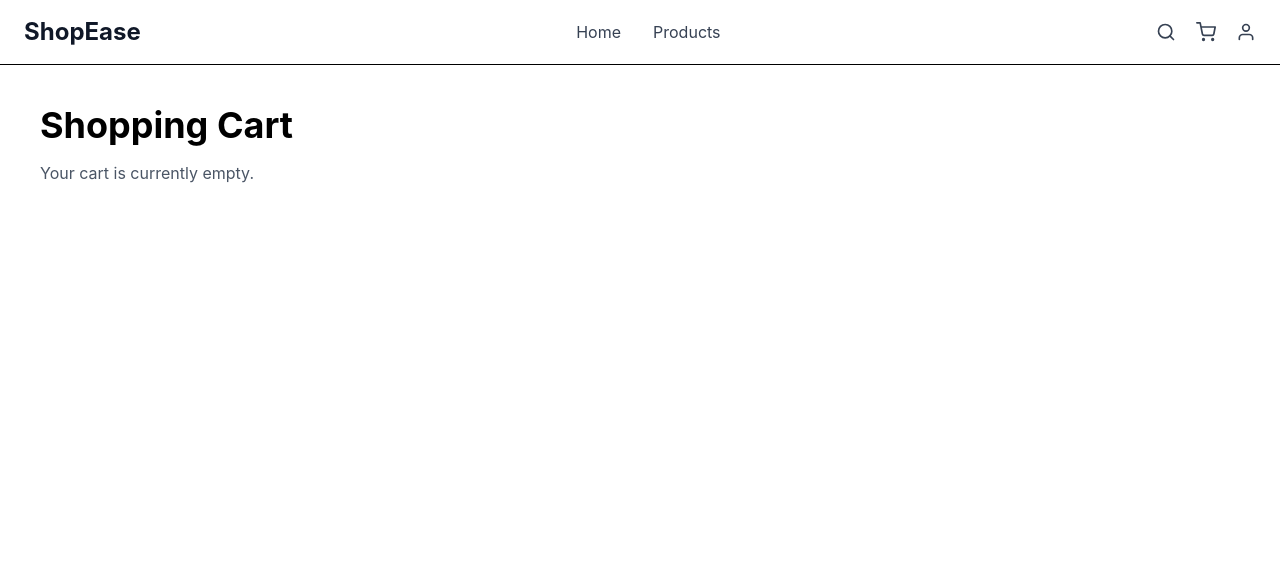
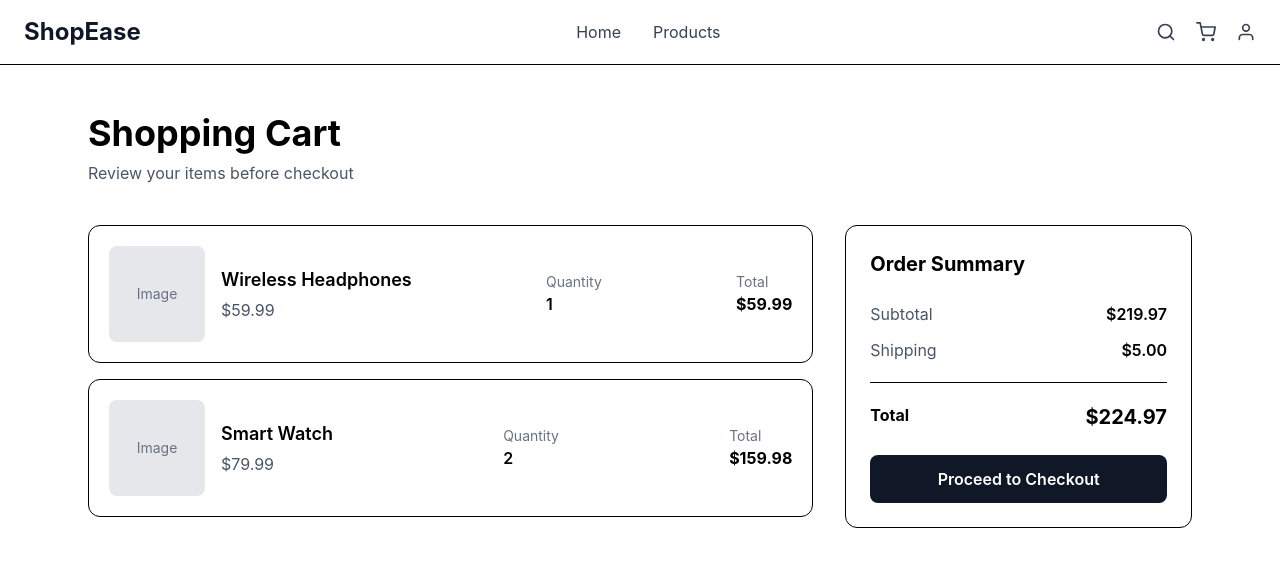
Before and after one commit to pathumnimsara/ecommerce-web, a React (Vite) app: page /cart in a window 1280 px wide. Shown: the top 566 px of the page. Built offline with nearby package versions, Linux system fonts and the light colour scheme.

Commit message:
Build shopping cart page

```diff
--- a/src/pages/Cart.jsx
+++ b/src/pages/Cart.jsx
@@ -1,11 +1,148 @@
+
 function Cart() {
+  const cartItems = [
+    {
+      id: 1,
+      name: "Wireless Headphones",
+      price: 59.99,
+      quantity: 1,
+    },
+    {
+      id: 2,
+      name: "Smart Watch",
+      price: 79.99,
+      quantity: 2,
+    },
+  ];
+
+  const subtotal = cartItems.reduce(
+    (total, item) => total + item.price * item.quantity,
+    0
+  );
+
+  const shipping = 5.0;
+  const total = subtotal + shipping;
+
   return (
-    <div className="p-10">
-      <h1 className="text-4xl font-bold">Shopping Cart</h1>
-      <p className="mt-4 text-gray-600">
-        Your cart is currently empty.
-      </p>
-    </div>
+    <main className="py-12">
+      <div className="max-w-6xl mx-auto px-6">
+
+        {/* Page Header */}
+        <div className="mb-10">
+          <h1 className="text-4xl font-bold">
+            Shopping Cart
+          </h1>
+
+          <p className="text-gray-600 mt-2">
+            Review your items before checkout
+          </p>
+        </div>
+
+        <div className="grid grid-cols-1 lg:grid-cols-3 gap-8">
+
+          {/* Cart Items */}
+          <div className="lg:col-span-2 space-y-4">
+
+            {cartItems.map((item) => (
+              <div
+                key={item.id}
+                className="border rounded-xl p-5 flex flex-col sm:flex-row sm:items-center justify-between gap-5"
+              >
+
+                {/* Product Info */}
+                <div className="flex items-center gap-4">
+
+                  <div className="w-24 h-24 bg-gray-200 rounded-lg flex items-center justify-center">
+                    <span className="text-gray-500 text-sm">
+                      Image
+                    </span>
+                  </div>
+
+                  <div>
+                    <h2 className="text-lg font-semibold">
+                      {item.name}
+                    </h2>
+
+                    <p className="text-gray-600 mt-1">
+                      ${item.price}
+                    </p>
+                  </div>
+
+                </div>
+
+                {/* Quantity */}
+                <div>
+                  <p className="text-sm text-gray-500">
+                    Quantity
+                  </p>
+
+                  <p className="font-semibold">
+                    {item.quantity}
+                  </p>
+                </div>
+
+                {/* Item Total */}
+                <div>
+                  <p className="text-sm text-gray-500">
+                    Total
+                  </p>
+
+                  <p className="font-bold">
+                    ${(item.price * item.quantity).toFixed(2)}
+                  </p>
+                </div>
+
+              </div>
+            ))}
+
+          </div>
+
+          {/* Order Summary */}
+          <div className="border rounded-xl p-6 h-fit">
+
+            <h2 className="text-xl font-bold">
+              Order Summary
+            </h2>
+
+            <div className="flex justify-between mt-6">
+              <span className="text-gray-600">
+                Subtotal
+              </span>
+
+              <span className="font-semibold">
+                ${subtotal.toFixed(2)}
+              </span>
+            </div>
+
+            <div className="flex justify-between mt-3">
+              <span className="text-gray-600">
+                Shipping
+              </span>
+
+              <span className="font-semibold">
+                ${shipping.toFixed(2)}
+              </span>
+            </div>
+
+            <div className="border-t mt-5 pt-5 flex justify-between">
+              <span className="font-bold">
+                Total
+              </span>
+
+              <span className="text-xl font-bold">
+                ${total.toFixed(2)}
+              </span>
+            </div>
+
+            <button className="w-full mt-6 bg-gray-900 text-white py-3 rounded-lg font-semibold hover:bg-gray-700">
+              Proceed to Checkout
+            </button>
+
+          </div>
+
+        </div>
+      </div>
+    </main>
   );
 }
 
```
